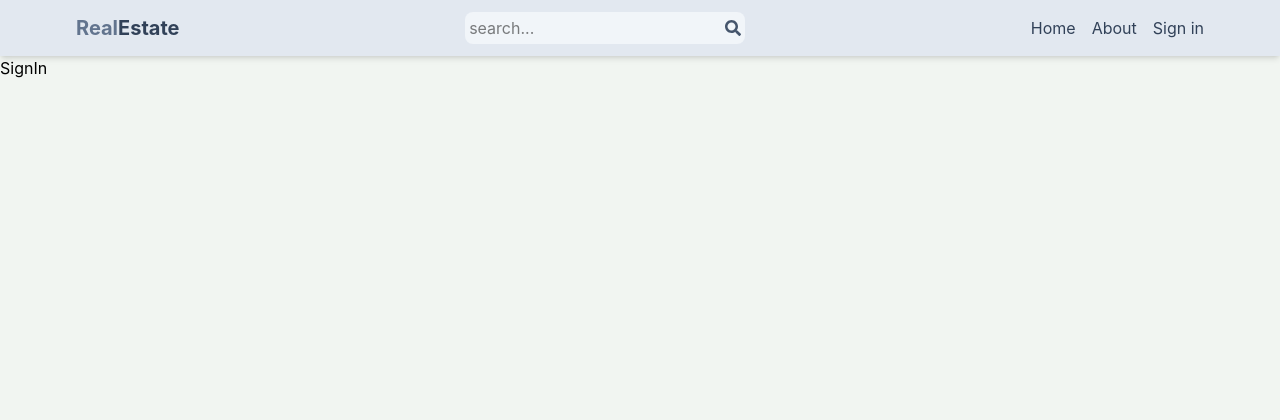
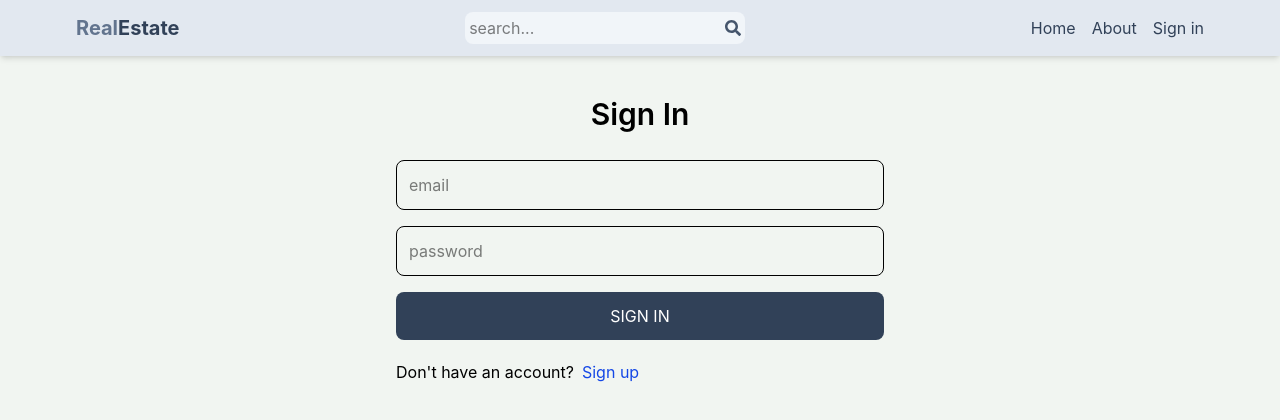
Before and after one commit to Munaimun/real-estate-mern, a React (Vite) app in the folder client/: page /sign-in in a window 1280 px wide. Shown: the top 420 px of the page. Built offline with nearby package versions, Linux system fonts and the light colour scheme.

Commit message:
created sign-in page with functionality

```diff
--- a/client/src/pages/SignIn.jsx
+++ b/client/src/pages/SignIn.jsx
@@ -1,5 +1,89 @@
+import { useState } from "react";
+import { Link, useNavigate } from "react-router-dom";
+
 const SignIn = () => {
-  return <div>SignIn</div>;
+  const [formtData, setFormData] = useState({});
+  const [loading, setLoading] = useState(false);
+  const [error, setError] = useState(null);
+
+  const navigate = useNavigate();
+
+  // Updates form data when an input changes.
+  const handleChange = (e) => {
+    setFormData({
+      ...formtData, // Keep all the existing values in formData. Without this, changing one input would remove the other values.
+      [e.target.id]: e.target.value, // Use the input's id as the property name (e.g., username: "fahad").
+    });
+  };
+
+  // Handles form submission.
+  const handleSubmit = async (e) => {
+    e.preventDefault(); // to prevent the page from refreshing
+
+    try {
+      setLoading(true); // Set loading to true when the form is submitted.
+
+      // Send the form data to the signin API.
+      const res = await fetch("/api/auth/signin", {
+        method: "POST", // Send data to the server.
+        headers: {
+          "Content-Type": "application/json", // Tell the server we're sending JSON.
+        },
+        body: JSON.stringify(formtData), // Convert formData into JSON before sending.
+      });
+
+      const data = await res.json(); // Convert the response from the server into JSON.
+
+      if (data.success === false) {
+        setLoading(false); // Set loading to false since the request is complete.
+        setError(data.message); // If the signin failed, set the error message.
+        return;
+      }
+
+      setLoading(false); // Set loading to false since the request is complete.
+      setError(null);
+      navigate("/"); // Redirect the user to the home page after successful signin.
+    } catch (err) {
+      setLoading(false); // Set loading to false since the request is complete.
+      setError(err.message);
+    }
+  };
+
+  return (
+    <div className="p-3 max-w-lg mx-auto">
+      <h1 className="text-3xl text-center font-semibold my-7">Sign In</h1>
+      <form onSubmit={handleSubmit} className="flex flex-col gap-4">
+        <input
+          type="text"
+          placeholder="email"
+          className="border p-3 rounded-lg"
+          id="email"
+          onChange={handleChange}
+        />
+        <input
+          type="password"
+          placeholder="password"
+          className="border p-3 rounded-lg"
+          id="password"
+          onChange={handleChange}
+        />
+        <button
+          disabled={loading}
+          className="bg-slate-700 text-white p-3 rounded-lg uppercase hover:opacity-95 disabled:opacity-80"
+        >
+          {loading ? "Loading..." : "Sign In"}
+        </button>
+      </form>
+
+      <div className="flex gap-2 mt-5">
+        <p>{`Don't have an account?`}</p>
+        <Link to={"/sign-up"}>
+          <span className="text-blue-700">Sign up</span>
+        </Link>
+      </div>
+      {error && <p className="text-red-500 mt-5">{error}</p>}
+    </div>
+  );
 };
 
 export default SignIn;
```
